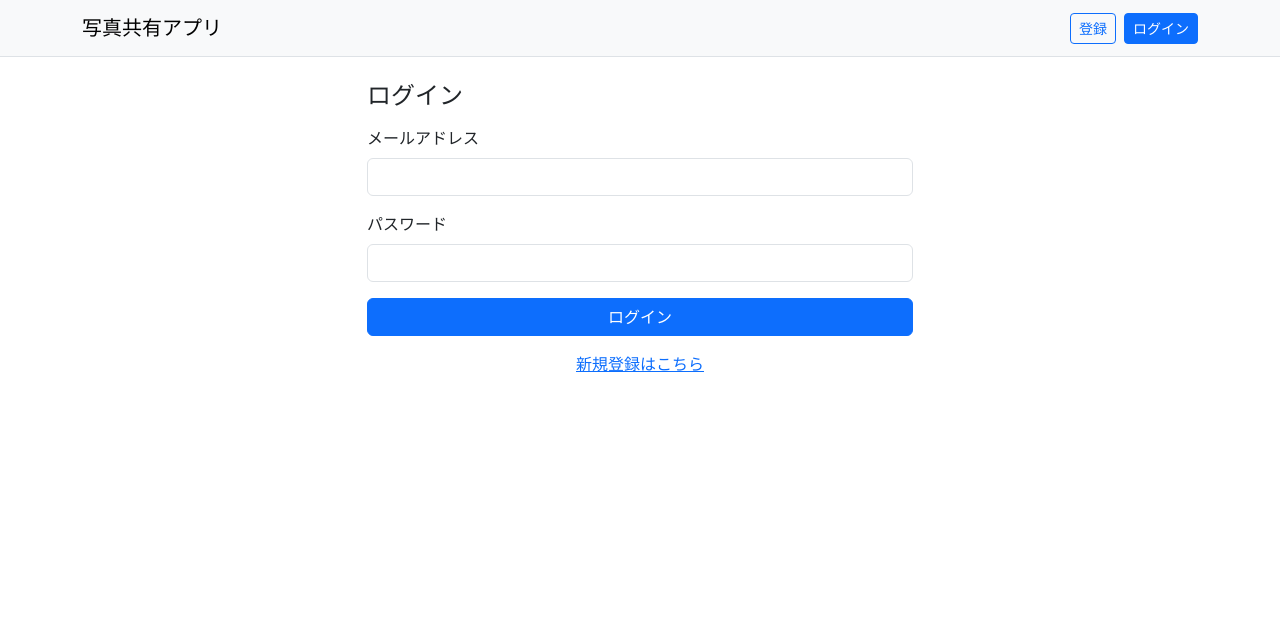
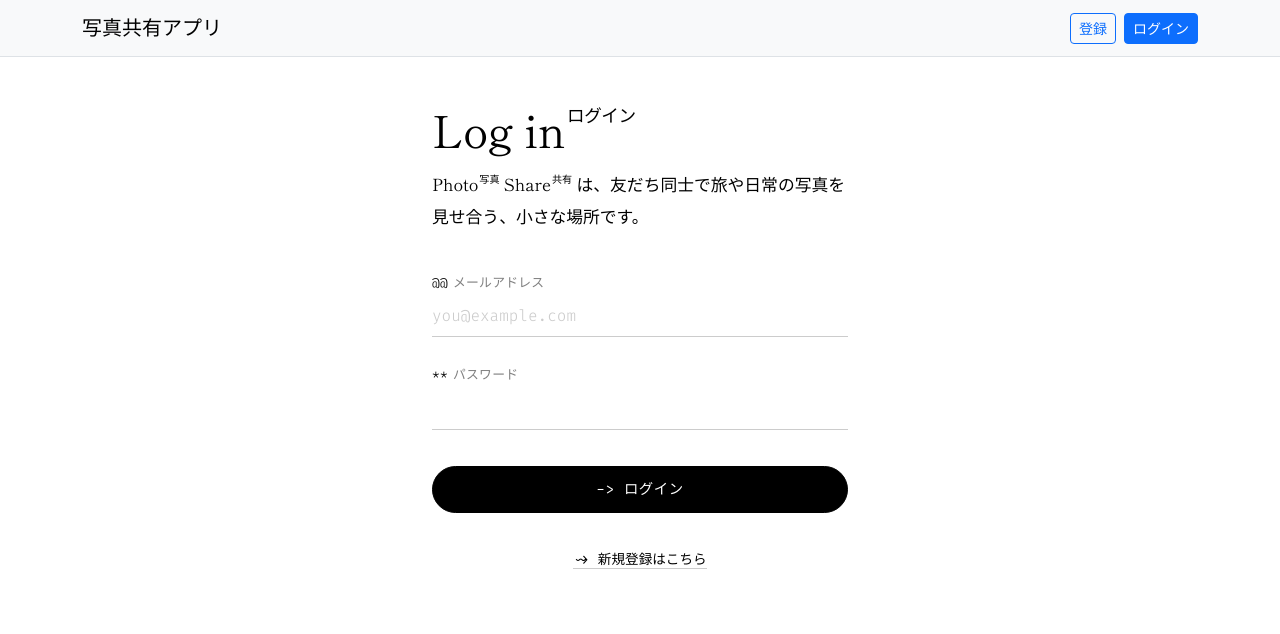
Before and after one commit to ryusuke0113-dev/ai_photo_share, a Flask app: page /login in a window 1280 px wide. Shown: the top 634 px of the page. Run offline with Flask 3, Linux system fonts and the light colour scheme; some libraries are stand-ins or nearby versions.

Commit message:
画像一覧、画像投稿機能作成

```diff
--- a/app.py
+++ b/app.py
@@ -1,23 +1,31 @@
 import os
+import uuid
 from pathlib import Path
 
 from dotenv import load_dotenv
-from flask import Flask, flash, redirect, render_template, url_for
-from flask_login import LoginManager, login_user, logout_user
+from flask import Flask, flash, redirect, render_template, send_from_directory, url_for
+from flask_login import LoginManager, current_user, login_required, login_user, logout_user
 from flask_wtf.csrf import CSRFProtect
 from peewee import IntegrityError
 from werkzeug.security import check_password_hash, generate_password_hash
 
-from forms import LoginForm, RegisterForm
-from models import User, create_tables, db
+from forms import LoginForm, PostForm, RegisterForm
+from models import Post, User, create_tables, db
+
+BASE_DIR = Path(__file__).resolve().parent
 
 # python app.py で起動したときも .env を読み込む
-load_dotenv(Path(__file__).resolve().parent / ".env")
+load_dotenv(BASE_DIR / ".env")
 
 app = Flask(__name__)
 
 # 秘密鍵は .env から読み込む（コードに直接書かない）
 app.config["SECRET_KEY"] = os.environ["SECRET_KEY"]
+
+# 写真の保存先（static/ の外）と、受け付けるリクエストの最大サイズ（5MB）
+app.config["UPLOAD_FOLDER"] = BASE_DIR / "uploads" / "posts"
+app.config["MAX_CONTENT_LENGTH"] = 5 * 1024 * 1024
+app.config["UPLOAD_FOLDER"].mkdir(parents=True, exist_ok=True)
 
 # すべての POST リクエストに CSRF 対策をかける
 csrf = CSRFProtect(app)
@@ -49,10 +57,65 @@ def close_db(exc):
         db.close()
 
 
-# トップページ（今は仮の文字を表示するだけ）
+# 5MB を超えるリクエストは、メッセージを出して投稿作成画面へ戻す
+@app.errorhandler(413)
+def file_too_large(error):
+    flash("ファイルが大きすぎます。5MB 以下の画像を選んでください", "danger")
+    return redirect(url_for("post_new"))
+
+
+# 日時を「2026年10月10日 14:30」の形にする
+@app.template_filter("datetime_ja")
+def datetime_ja(value):
+    return f"{value.year}年{value.month}月{value.day}日 {value:%H:%M}"
+
+
+# トップページ（投稿一覧。新しい順）
 @app.route("/")
 def index():
-    return render_template("index.html")
+    posts = (
+        Post.select(Post, User)
+        .join(User)
+        .order_by(Post.created_at.desc(), Post.id.desc())
+    )
+    return render_template("index.html", posts=posts)
+
+
+# 投稿作成
+@app.route("/posts/new", methods=["GET", "POST"])
+@login_required
+def post_new():
+    form = PostForm()
+
+    # 入力チェックに通ったら、写真を安全な名前で保存してから投稿を保存する
+    if form.validate_on_submit():
+        image = form.image.data
+        extension = image.filename.rsplit(".", 1)[-1].lower()
+        filename = f"{uuid.uuid4().hex}.{extension}"
+        image_path = app.config["UPLOAD_FOLDER"] / filename
+        image.save(image_path)
+
+        try:
+            Post.create(
+                user=current_user.id,
+                image_filename=filename,
+                caption=form.caption.data or "",
+            )
+        except IntegrityError:
+            image_path.unlink(missing_ok=True)
+            flash("投稿の保存に失敗しました。もう一度お試しください", "danger")
+            return render_template("post_new.html", form=form)
+
+        flash("投稿しました", "success")
+        return redirect(url_for("index"))
+
+    return render_template("post_new.html", form=form)
+
+
+# uploads/posts/ の写真を返す（static/ の外にあるので専用のルートで配信する）
+@app.route("/uploads/posts/<filename>")
+def uploaded_file(filename):
+    return send_from_directory(app.config["UPLOAD_FOLDER"], filename)
 
 
 # ユーザー登録
--- a/forms.py
+++ b/forms.py
@@ -1,8 +1,19 @@
 from flask_wtf import FlaskForm
-from wtforms import EmailField, PasswordField, StringField, SubmitField
+from flask_wtf.file import FileAllowed, FileField, FileRequired
+from wtforms import EmailField, PasswordField, StringField, SubmitField, TextAreaField
 from wtforms.validators import DataRequired, Email, Length, ValidationError
 
 from models import User
+
+ALLOWED_EXTENSIONS = ["png", "jpg", "jpeg", "gif"]
+
+# 拡張子ごとの、ファイル先頭のバイト列（本当にその形式の画像かを確かめるため）
+IMAGE_SIGNATURES = {
+    "png": (b"\x89PNG\r\n\x1a\n",),
+    "jpg": (b"\xff\xd8\xff",),
+    "jpeg": (b"\xff\xd8\xff",),
+    "gif": (b"GIF87a", b"GIF89a"),
+}
 
 
 def strip_text(value):
@@ -60,3 +71,27 @@ class LoginForm(FlaskForm):
         validators=[DataRequired(message="パスワードを入力してください")],
     )
     submit = SubmitField("ログイン")
+
+
+# 投稿作成フォーム
+class PostForm(FlaskForm):
+    image = FileField(
+        "写真",
+        validators=[
+            FileRequired(message="写真を選んでください"),
+            FileAllowed(ALLOWED_EXTENSIONS, message="png・jpg・jpeg・gif の画像を選んでください"),
+        ],
+    )
+    caption = TextAreaField(
+        "キャプション",
+        filters=[strip_text],
+        validators=[Length(max=140, message="キャプションは140文字以内で入力してください")],
+    )
+
+    # 拡張子だけでなく、ファイルの中身が本当にその形式の画像かを確かめる
+    def validate_image(self, field):
+        extension = field.data.filename.rsplit(".", 1)[-1].lower()
+        head = field.data.stream.read(8)
+        field.data.stream.seek(0)
+        if not head.startswith(IMAGE_SIGNATURES[extension]):
+            raise ValidationError("画像ファイルとして読み込めません")
--- /dev/null
+++ b/static/css/style.css
@@ -0,0 +1,235 @@
+/* 共通の色とフォント（白地・明朝の本文・細い等幅のラベル・青紫の差し色） */
+:root {
+  --ps-text: #000;
+  --ps-primary: #4b23ea;
+  --ps-error: #c00;
+  --ps-mute: rgba(0, 0, 0, 0.5);
+  --ps-subtle: rgba(0, 0, 0, 0.2);
+  --ps-faint: rgba(0, 0, 0, 0.04);
+  --ps-font-body: "Shippori Mincho", "Yu Mincho", YuMincho, "Hiragino Mincho ProN", serif;
+  --ps-font-label: "Fira Code", monospace;
+}
+
+/* 英単語のすぐ後ろに小さく添える日本語 */
+.ps-ruby {
+  margin-left: 0.1em;
+  font-size: 0.4em;
+  vertical-align: top;
+}
+
+/* ラベルの前に付ける記号（@@ や ** など） */
+.ps-glyph {
+  margin-right: 0.4em;
+  color: var(--ps-text);
+  font-family: var(--ps-font-label);
+}
+
+/* ===== フォーム画面（ログイン・投稿作成） ===== */
+.form-page {
+  max-width: 26rem;
+  margin: 3rem auto 4rem;
+  color: var(--ps-text);
+  font-family: var(--ps-font-body);
+}
+
+.form-page__title,
+.feed__title {
+  margin-bottom: 1rem;
+  font-family: var(--ps-font-body);
+  font-size: 2.75rem;
+  font-weight: 400;
+  line-height: 1.1;
+  letter-spacing: -0.01em;
+}
+
+.form-page__lead {
+  margin-bottom: 2.5rem;
+  font-size: 1.05rem;
+  line-height: 1.9;
+}
+
+.form-page__lead .ps-ruby {
+  font-size: 0.6em;
+}
+
+.form-page__field {
+  margin-bottom: 1.75rem;
+}
+
+.form-page__label {
+  display: block;
+  margin-bottom: 0.25rem;
+  color: var(--ps-mute);
+  font-family: var(--ps-font-label);
+  font-size: 0.8rem;
+  font-weight: 300;
+  letter-spacing: 0.02em;
+}
+
+/* 枠線は下線だけにする */
+.form-page__input {
+  width: 100%;
+  padding: 0.5rem 0;
+  border: 0;
+  border-bottom: 1px solid var(--ps-subtle);
+  border-radius: 0;
+  background: transparent;
+  color: var(--ps-text);
+  font-family: var(--ps-font-label);
+  font-size: 1rem;
+  font-weight: 300;
+  transition: border-color 0.2s;
+}
+
+textarea.form-page__input {
+  resize: vertical;
+  font-family: var(--ps-font-body);
+  line-height: 1.8;
+}
+
+.form-page__input::placeholder {
+  color: var(--ps-subtle);
+}
+
+.form-page__input:focus {
+  outline: none;
+  border-bottom-color: var(--ps-primary);
+}
+
+.form-page__input.is-invalid {
+  border-bottom-color: var(--ps-error);
+}
+
+/* ファイル選択欄の「ファイルを選択」ボタン */
+.form-page__input[type="file"] {
+  font-size: 0.85rem;
+}
+
+.form-page__input[type="file"]::file-selector-button {
+  margin-right: 0.75rem;
+  padding: 0.35rem 0.9rem;
+  border: 1px solid var(--ps-text);
+  border-radius: 999px;
+  background: transparent;
+  color: var(--ps-text);
+  font-family: var(--ps-font-label);
+  font-size: 0.8rem;
+  cursor: pointer;
+  transition: background-color 0.2s, color 0.2s, border-color 0.2s;
+}
+
+.form-page__input[type="file"]::file-selector-button:hover {
+  border-color: var(--ps-primary);
+  background: var(--ps-primary);
+  color: #fff;
+}
+
+.form-page__hint {
+  margin: 0.4rem 0 0;
+  color: var(--ps-mute);
+  font-family: var(--ps-font-label);
+  font-size: 0.75rem;
+  font-weight: 300;
+}
+
+.form-page__error {
+  margin: 0.4rem 0 0;
+  color: var(--ps-error);
+  font-family: var(--ps-font-label);
+  font-size: 0.8rem;
+}
+
+.form-page__error .ps-glyph {
+  color: var(--ps-error);
+}
+
+.form-page__submit {
+  width: 100%;
+  margin-top: 0.5rem;
+  padding: 0.75rem 1rem;
+  border: 1px solid var(--ps-text);
+  border-radius: 999px;
+  background: var(--ps-text);
+  color: #fff;
+  font-family: var(--ps-font-label);
+  font-size: 0.9rem;
+  letter-spacing: 0.04em;
+  transition: background-color 0.2s, border-color 0.2s;
+}
+
+.form-page__submit:hover,
+.form-page__submit:focus-visible {
+  border-color: var(--ps-primary);
+  background: var(--ps-primary);
+}
+
+.form-page__footer {
+  margin-top: 2rem;
+  text-align: center;
+}
+
+/* 等幅の下線リンク（フォーム画面・投稿一覧で共通） */
+.ps-link {
+  border-bottom: 1px solid var(--ps-subtle);
+  color: var(--ps-text);
+  font-family: var(--ps-font-label);
+  font-size: 0.85rem;
+  text-decoration: none;
+  transition: color 0.2s, border-color 0.2s;
+}
+
+.ps-link:hover {
+  border-color: var(--ps-primary);
+  color: var(--ps-primary);
+}
+
+/* ===== 投稿一覧（縦1列） ===== */
+.feed {
+  max-width: 34rem;
+  margin: 3rem auto 4rem;
+  color: var(--ps-text);
+  font-family: var(--ps-font-body);
+}
+
+.feed__title {
+  margin-bottom: 2.5rem;
+}
+
+.feed__item {
+  margin-bottom: 3.5rem;
+}
+
+.feed__image {
+  display: block;
+  width: 100%;
+  height: auto;
+  border-radius: 0.5rem;
+  background: var(--ps-faint);
+}
+
+.feed__meta {
+  display: flex;
+  flex-wrap: wrap;
+  gap: 0.25rem 1rem;
+  margin-top: 0.75rem;
+  font-family: var(--ps-font-label);
+  font-size: 0.8rem;
+  font-weight: 300;
+}
+
+.feed__time {
+  color: var(--ps-mute);
+}
+
+.feed__caption {
+  margin: 0.5rem 0 0;
+  font-size: 1.05rem;
+  line-height: 1.9;
+  white-space: pre-wrap;
+}
+
+.feed__empty {
+  color: var(--ps-mute);
+  font-family: var(--ps-font-label);
+  font-size: 0.9rem;
+}
--- a/templates/base.html
+++ b/templates/base.html
@@ -6,6 +6,11 @@
   <title>{% block title %}{% endblock %} | 写真共有アプリ</title>
   <link href="https://cdn.jsdelivr.net/npm/bootstrap@5.3.3/dist/css/bootstrap.min.css" rel="stylesheet"
         integrity="sha384-QWTKZyjpPEjISv5WaRU9OFeRpok6YctnYmDr5pNlyT2bRjXh0JMhjY6hW+ALEwIH" crossorigin="anonymous">
+  <link rel="preconnect" href="https://fonts.googleapis.com">
+  <link rel="preconnect" href="https://fonts.gstatic.com" crossorigin>
+  <link href="https://fonts.googleapis.com/css2?family=Fira+Code:wght@300..600&family=Shippori+Mincho:wght@400;700&display=swap" rel="stylesheet">
+  <link href="{{ url_for('static', filename='css/style.css') }}" rel="stylesheet">
+  {% block head %}{% endblock %}
 </head>
 <body>
   <nav class="navbar bg-light border-bottom mb-4">
@@ -14,6 +19,7 @@
       <div class="d-flex align-items-center gap-2">
         {% if current_user.is_authenticated %}
           <span class="navbar-text">{{ current_user.display_name }}</span>
+          <a class="btn btn-primary btn-sm" href="{{ url_for('post_new') }}">投稿する</a>
           <form method="post" action="{{ url_for('logout') }}" class="m-0">
             <input type="hidden" name="csrf_token" value="{{ csrf_token() }}">
             <button type="submit" class="btn btn-outline-secondary btn-sm">ログアウト</button>
--- a/templates/login.html
+++ b/templates/login.html
@@ -3,35 +3,46 @@
 {% block title %}ログイン{% endblock %}
 
 {% block content %}
-  <div class="row justify-content-center">
-    <div class="col-md-6">
-      <h1 class="h4 mb-3">ログイン</h1>
+  <div class="form-page">
+    <h1 class="form-page__title">
+      Log in<span class="ps-ruby">ログイン</span>
+    </h1>
+    <p class="form-page__lead">
+      Photo<span class="ps-ruby">写真</span>
+      Share<span class="ps-ruby">共有</span>
+      は、友だち同士で旅や日常の写真を見せ合う、小さな場所です。
+    </p>
 
     <form method="post" novalidate>
       {{ form.hidden_tag() }}
 
-        <div class="mb-3">
-          {{ form.email.label(class="form-label") }}
-          {{ form.email(class="form-control" + (" is-invalid" if form.email.errors else "")) }}
+      <div class="form-page__field">
+        <label for="{{ form.email.id }}" class="form-page__label">
+          <span class="ps-glyph">@@</span>{{ form.email.label.text }}
+        </label>
+        {{ form.email(class="form-page__input" + (" is-invalid" if form.email.errors else ""),
+                      placeholder="you@example.com", autocomplete="email") }}
         {% for error in form.email.errors %}
-            <div class="invalid-feedback">{{ error }}</div>
+          <p class="form-page__error"><span class="ps-glyph">!!</span>{{ error }}</p>
         {% endfor %}
       </div>
 
-        <div class="mb-3">
-          {{ form.password.label(class="form-label") }}
-          {{ form.password(class="form-control" + (" is-invalid" if form.password.errors else "")) }}
+      <div class="form-page__field">
+        <label for="{{ form.password.id }}" class="form-page__label">
+          <span class="ps-glyph">**</span>{{ form.password.label.text }}
+        </label>
+        {{ form.password(class="form-page__input" + (" is-invalid" if form.password.errors else ""),
+                         autocomplete="current-password") }}
         {% for error in form.password.errors %}
-            <div class="invalid-feedback">{{ error }}</div>
+          <p class="form-page__error"><span class="ps-glyph">!!</span>{{ error }}</p>
         {% endfor %}
       </div>
 
-        {{ form.submit(class="btn btn-primary w-100") }}
+      <button type="submit" class="form-page__submit">-&gt; ログイン</button>
     </form>
 
-      <p class="mt-3 text-center">
-        <a href="{{ url_for('register') }}">新規登録はこちら</a>
+    <p class="form-page__footer">
+      <a href="{{ url_for('register') }}" class="ps-link">~&gt; 新規登録はこちら</a>
     </p>
   </div>
-  </div>
 {% endblock %}
```
Also changed, not shown: docs/ai_context.md (+5 -4 lines), docs/coding_rules.md (+6 -5 lines), docs/database.md (+2 -2 lines), docs/requirements.md (+4 -4 lines), docs/routes.md (+6 -5 lines), docs/screens.md (+2 -2 lines), docs/tasks.md (+10 -10 lines), models.py (+14 -2 lines), templates/index.html (+25 -1 lines), templates/post_new.html (added, +46 -0 lines), 3 other files. Lines whose indentation alone changed are shown as unchanged.
